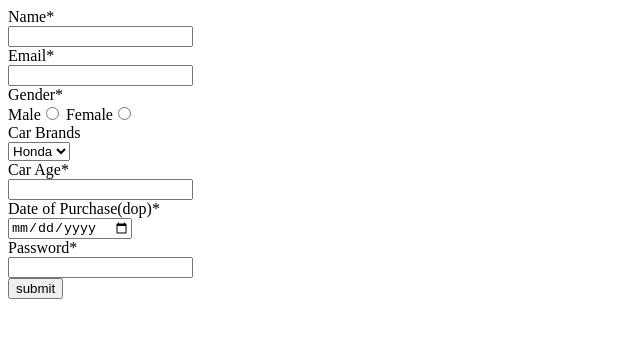
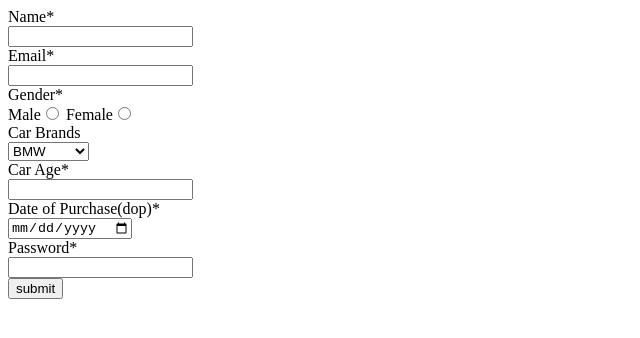
Before and after one commit to acciojob/car-insurance-form-GhanshyamDubey, a website: page main.html in a window 1280 px wide. Shown: the full height of the page, 0-640 px from the left. Drawn offline with Linux system fonts and the light colour scheme.

Commit message:
created a submission

```diff
--- a/main.html
+++ b/main.html
@@ -27,9 +27,9 @@
 	<div>
 		<lable for="cars">Car Brands</lable><br>
 		<select id="cars">
-			<option>Honda</option>
-			<option>i10</option>
-			<option>Swift</option>
+			<option>BMW</option>
+			<option>Audi</option>
+			<option>Mercedez</option>
 		</select>
 	</div>
 	<div>
```
